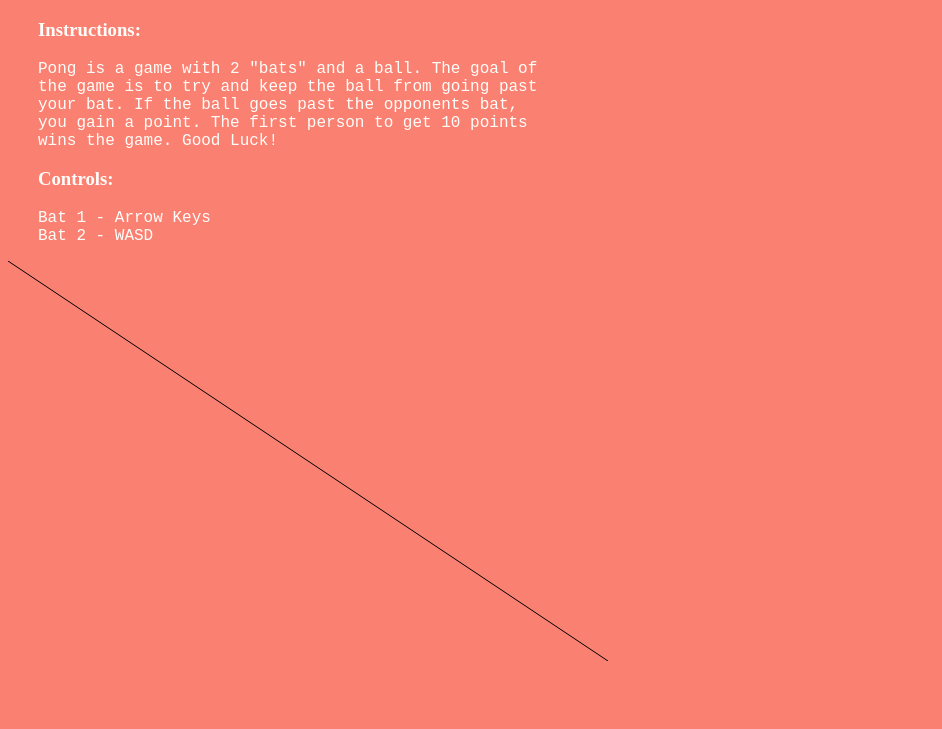
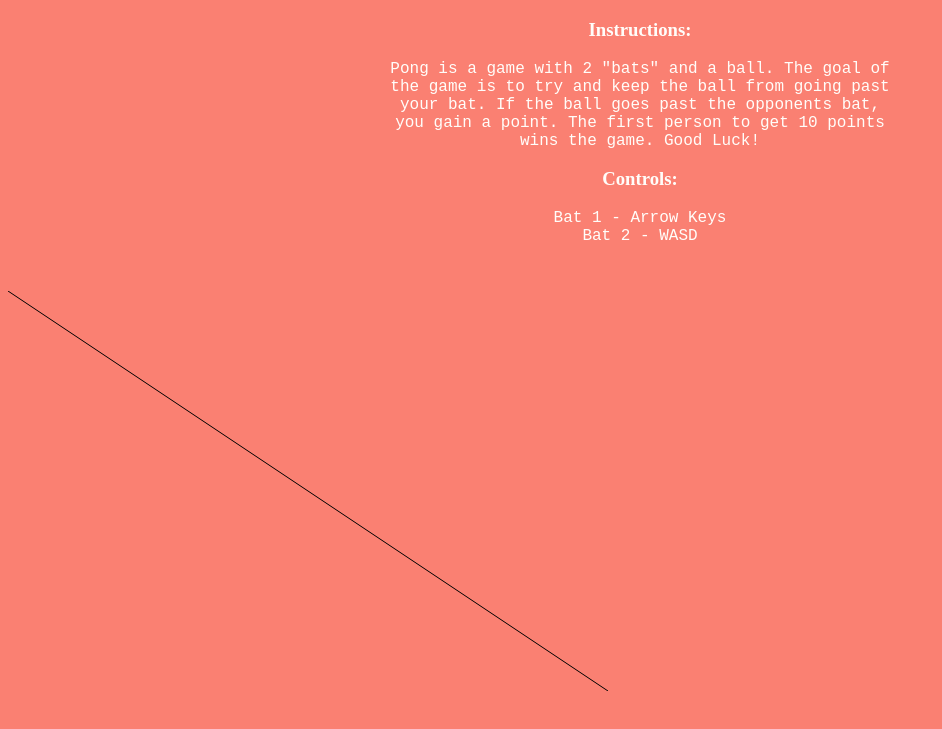
Before and after one commit to as6200/Pong, a plain HTML site: page index.html in a window 1280 px wide. Shown: the part 61-790 px from the top of the page, without its empty margins (0-942 px from the left). Drawn offline with Linux system fonts and the light colour scheme.

Commit message:
Canvas fix

```diff
--- a/index.html
+++ b/index.html
@@ -23,7 +23,11 @@
         </p>
     </div>
 
-    <canvas id="canvas" width="600" height="400"></canvas>
+    <div class="canvas-container">
+        <canvas id="canvas" width="600" height="400">
+            Your browser doesn't support canvas.
+        </canvas>
+    </div>
 
     <script>
         var c = document.getElementById("canvas");
--- a/style.css
+++ b/style.css
@@ -12,5 +12,10 @@ h1 {
 }
 
 .main-text {
-    padding-left: 30px;
+    padding-bottom: 30px;
+    text-align: center;
 }
+
+.canvas {
+    display:inline;
+}
```
